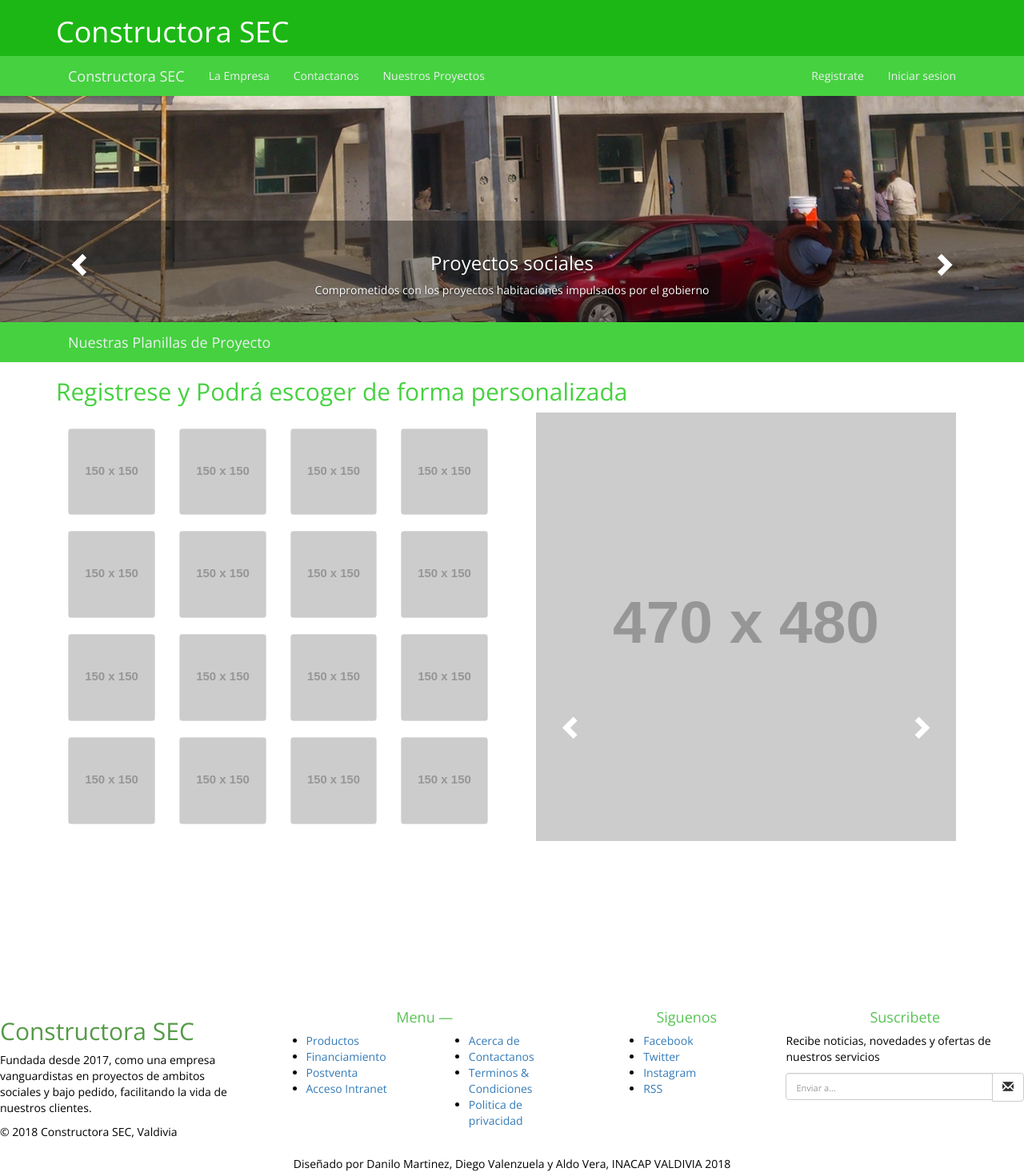
After one commit to IntegracionSoftware704/constructorasecinacap2018, a PHP site: page /constructorasecinacap2018/view/planillasmuestra.php in a window 1280 px wide. The commit adds this page. Shown: the whole page at 80% size. Run offline with PHP 8.4, Linux system fonts and the light colour scheme; grey boxes labelled with a size stand in for pictures from a placeholder-image service; some libraries are stand-ins or nearby versions.

Commit message:
planillas para no registrados

```diff
--- /dev/null
+++ b/css/planillasmuestra.css
@@ -0,0 +1,13 @@
+.hide-bullets {
+    list-style:none;
+    margin-left: -40px;
+    margin-top:20px;
+}
+
+.thumbnail {
+    padding: 0;
+}
+
+.carousel-inner>.item>img, .carousel-inner>.item>a>img {
+    width: 100%;
+}
--- /dev/null
+++ b/js/planillasmuestra.js
@@ -0,0 +1,23 @@
+jQuery(document).ready(function($) {
+
+           $('#myCarousel').carousel({
+                   interval: 5000
+           });
+
+           //Handles the carousel thumbnails
+           $('[id^=carousel-selector-]').click(function () {
+           var id_selector = $(this).attr("id");
+           try {
+               var id = /-(\d+)$/.exec(id_selector)[1];
+               console.log(id_selector, id);
+               jQuery('#myCarousel').carousel(parseInt(id));
+           } catch (e) {
+               console.log('Regex failed!', e);
+           }
+       });
+           // When the carousel slides, auto update the text
+           $('#myCarousel').on('slid.bs.carousel', function (e) {
+                    var id = $('.item.active').data('slide-number');
+                   $('#carousel-text').html($('#slide-content-'+id).html());
+           });
+   });
--- a/view/header.php
+++ b/view/header.php
@@ -13,6 +13,7 @@
     <link rel="stylesheet" href="../css/registro.css">
     <link rel="stylesheet" href="../css/gestionplanilla.css">
     <link rel="stylesheet" href="../css/contacto.css">
+    <link rel="stylesheet" href="../css/planillasmuestra.css">
 
     <link href='https://fonts.googleapis.com/css?family=Passion+One' rel='stylesheet' type='text/css'>
     <link href='https://fonts.googleapis.com/css?family=Oxygen' rel='stylesheet' type='text/css'>
@@ -30,6 +31,7 @@
     <script src="../js/login.js"></script>
     <script src="../js/solonumeros.js"></script>
     <script src="../js/contacto.js"></script>
+    <script src="../js/planillasmuestra.js"></script>
 
 </head>
 
@@ -57,6 +59,7 @@
 		<ul class="nav navbar-nav">
 				<li><a href="laempresa.php">La Empresa</a></li>
 				<li><a href="contacto.php">Contactanos</a>
+        <li><a href="planillasmuestra.php">Nuestros Proyectos</a>
 				</li>
 		</ul>
         <?php
--- /dev/null
+++ b/view/planillasmuestra.php
@@ -0,0 +1,183 @@
+<?php
+    require_once("header.php");
+?>
+<div class="menu-fila">
+    <div class="container">
+<nav class="navbar-default">
+<div class="navbar-header">
+  <button class="navbar-toggle" type="button" data-toggle="collapse" data-target=".js-navbar-collapse">
+  <span class="sr-only">Toggle navigation</span>
+  <span class="icon-bar"></span>
+  <span class="icon-bar"></span>
+  <span class="icon-bar"></span>
+</button>
+<a class="navbar-brand" href="#">Nuestras Planillas de Proyecto</a>
+</div>
+
+<div class="collapse navbar-collapse js-navbar-collapse">
+<ul class="nav navbar-nav">
+
+</ul>
+<ul class="nav navbar-nav navbar-right">
+</ul>
+</div><!-- /.nav-collapse -->
+</nav>
+</div>
+</div>
+
+<div class="container">
+  <h2>Registrese y Podrá escoger de forma personalizada</h2>
+  <div id="main_area">
+        <!-- Slider -->
+        <div class="row">
+            <div class="col-sm-6" id="slider-thumbs">
+                <!-- Bottom switcher of slider -->
+                <ul class="hide-bullets">
+                    <li class="col-sm-3">
+                        <a class="thumbnail" id="carousel-selector-0">
+                            <img src="http://placehold.it/150x150&text=zero">
+                        </a>
+                    </li>
+
+                    <li class="col-sm-3">
+                        <a class="thumbnail" id="carousel-selector-1"><img src="http://placehold.it/150x150&text=1"></a>
+                    </li>
+
+                    <li class="col-sm-3">
+                        <a class="thumbnail" id="carousel-selector-2"><img src="http://placehold.it/150x150&text=2"></a>
+                    </li>
+
+                    <li class="col-sm-3">
+                        <a class="thumbnail" id="carousel-selector-3"><img src="http://placehold.it/150x150&text=3"></a>
+                    </li>
+
+                    <li class="col-sm-3">
+                        <a class="thumbnail" id="carousel-selector-4"><img src="http://placehold.it/150x150&text=4"></a>
+                    </li>
+
+                    <li class="col-sm-3">
+                        <a class="thumbnail" id="carousel-selector-5"><img src="http://placehold.it/150x150&text=5"></a>
+                    </li>
+                    <li class="col-sm-3">
+                        <a class="thumbnail" id="carousel-selector-6"><img src="http://placehold.it/150x150&text=6"></a>
+                    </li>
+
+                    <li class="col-sm-3">
+                        <a class="thumbnail" id="carousel-selector-7"><img src="http://placehold.it/150x150&text=7"></a>
+                    </li>
+
+                    <li class="col-sm-3">
+                        <a class="thumbnail" id="carousel-selector-8"><img src="http://placehold.it/150x150&text=8"></a>
+                    </li>
+
+                    <li class="col-sm-3">
+                        <a class="thumbnail" id="carousel-selector-9"><img src="http://placehold.it/150x150&text=9"></a>
+                    </li>
+                    <li class="col-sm-3">
+                        <a class="thumbnail" id="carousel-selector-10"><img src="http://placehold.it/150x150&text=10"></a>
+                    </li>
+
+                    <li class="col-sm-3">
+                        <a class="thumbnail" id="carousel-selector-11"><img src="http://placehold.it/150x150&text=11"></a>
+                    </li>
+
+                    <li class="col-sm-3">
+                        <a class="thumbnail" id="carousel-selector-12"><img src="http://placehold.it/150x150&text=12"></a>
+                    </li>
+
+                    <li class="col-sm-3">
+                        <a class="thumbnail" id="carousel-selector-13"><img src="http://placehold.it/150x150&text=13"></a>
+                    </li>
+                    <li class="col-sm-3">
+                        <a class="thumbnail" id="carousel-selector-14"><img src="http://placehold.it/150x150&text=14"></a>
+                    </li>
+
+                    <li class="col-sm-3">
+                        <a class="thumbnail" id="carousel-selector-15"><img src="http://placehold.it/150x150&text=15"></a>
+                    </li>
+                </ul>
+            </div>
+            <div class="col-sm-6">
+                <div class="col-xs-12" id="slider">
+                    <!-- Top part of the slider -->
+                    <div class="row">
+                        <div class="col-sm-12" id="carousel-bounding-box">
+                            <div class="carousel slide" id="myCarousel">
+                                <!-- Carousel items -->
+                                <div class="carousel-inner">
+                                    <div class="active item" data-slide-number="0">
+                                        <img src="http://placehold.it/470x480&text=zero"></div>
+
+                                    <div class="item" data-slide-number="1">
+                                        <img src="../img/plani1.jpg"></div>
+
+                                    <div class="item" data-slide-number="2">
+                                        <img src="../img/Plantilla 1.jpg"></div>
+
+                                    <div class="item" data-slide-number="3">
+                                        <img src="../img/Plantilla2.jpg"></div>
+
+                                    <div class="item" data-slide-number="4">
+                                        <img src="../img/01.jpg"></div>
+
+                                    <div class="item" data-slide-number="5">
+                                        <img src="../img/02.jpg"></div>
+
+                                    <div class="item" data-slide-number="6">
+                                        <img src="../img/01.jpg"></div>
+
+                                    <div class="item" data-slide-number="7">
+                                        <img src="../img/04.jpg"></div>
+
+                                    <div class="item" data-slide-number="8">
+                                        <img src="../img/06.jpg"></div>
+
+                                    <div class="item" data-slide-number="9">
+                                        <img src="../img/09.jpg"></div>
+
+                                    <div class="item" data-slide-number="10">
+                                        <img src="../img/10.jpg"></div>
+
+                                    <div class="item" data-slide-number="11">
+                                        <img src="../img/11.jpg"></div>
+
+                                    <div class="item" data-slide-number="12">
+                                        <img src="../img/12.jpg"></div>
+
+                                    <div class="item" data-slide-number="13">
+                                        <img src="../img/13.jpg"></div>
+
+                                    <div class="item" data-slide-number="14">
+                                        <img src="../img/14.jpg"></div>
+
+                                    <div class="item" data-slide-number="15">
+                                        <img src="../img/15.jpg"></div>
+                                </div>
+                                <!-- Carousel nav -->
+                                <a class="left carousel-control" href="#myCarousel" role="button" data-slide="prev">
+                                    <span class="glyphicon glyphicon-chevron-left"></span>
+                                </a>
+                                <a class="right carousel-control" href="#myCarousel" role="button" data-slide="next">
+                                    <span class="glyphicon glyphicon-chevron-right"></span>
+                                </a>
+                            </div>
+                        </div>
+                    </div>
+                </div>
+            </div>
+            <!--/Slider-->
+        </div>
+
+    </div>
+
+
+
+</div>
+
+
+
+
+
+<?php
+    require_once("footer.php");
+?>
```
Also changed, not shown: img/01.jpg (added), img/02.jpg (added), img/03.jpg (added), img/04.jpg (added), img/06.jpg (added), img/09.jpg (added), img/10.jpg (added), img/11.jpg (added), img/12.jpg (added), img/13.jpg (added), img/14.jpg (added), img/15.jpg (added), img/Plantilla 1.jpg (added), img/Plantilla2.jpg (added), 1 more files.
